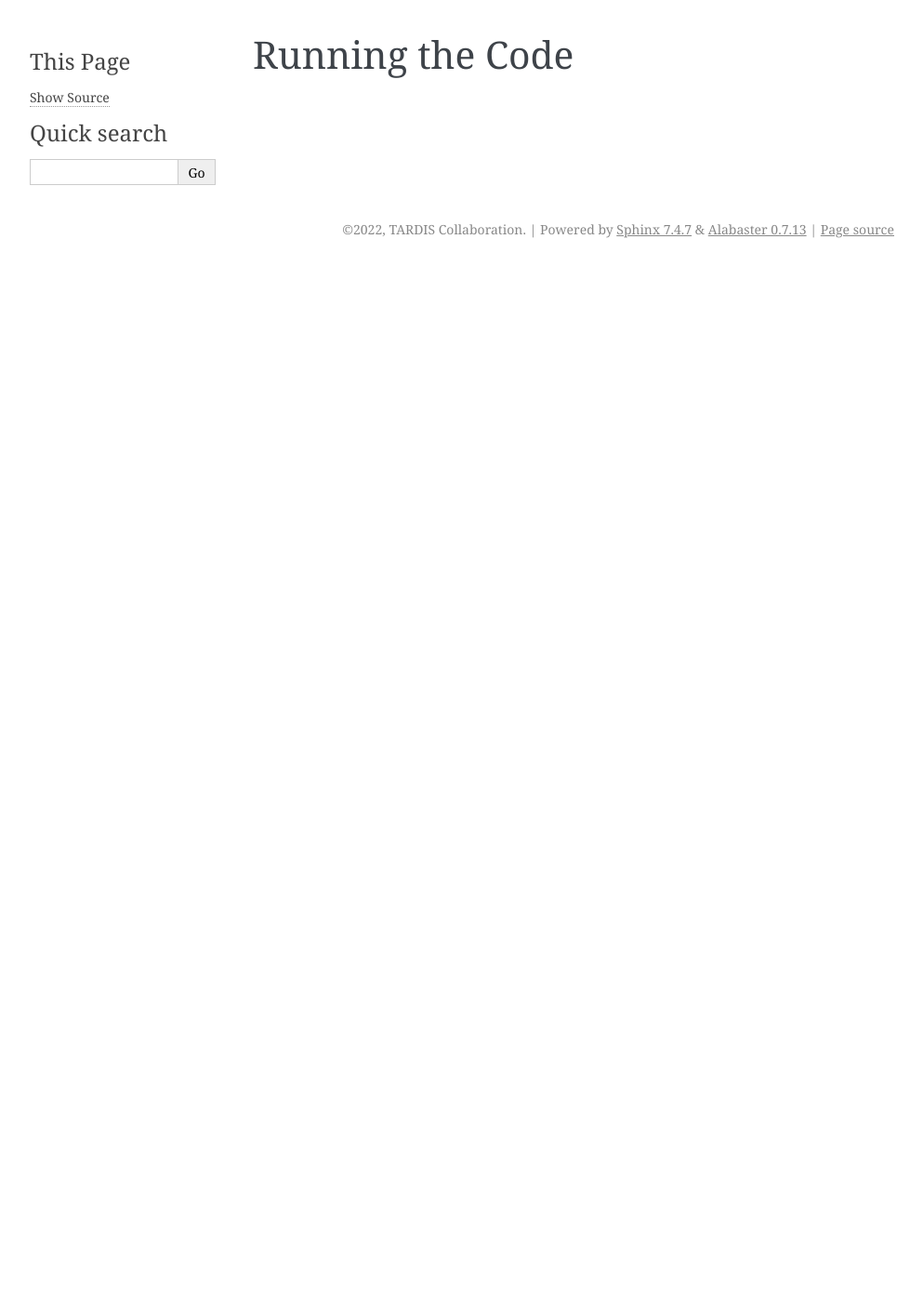
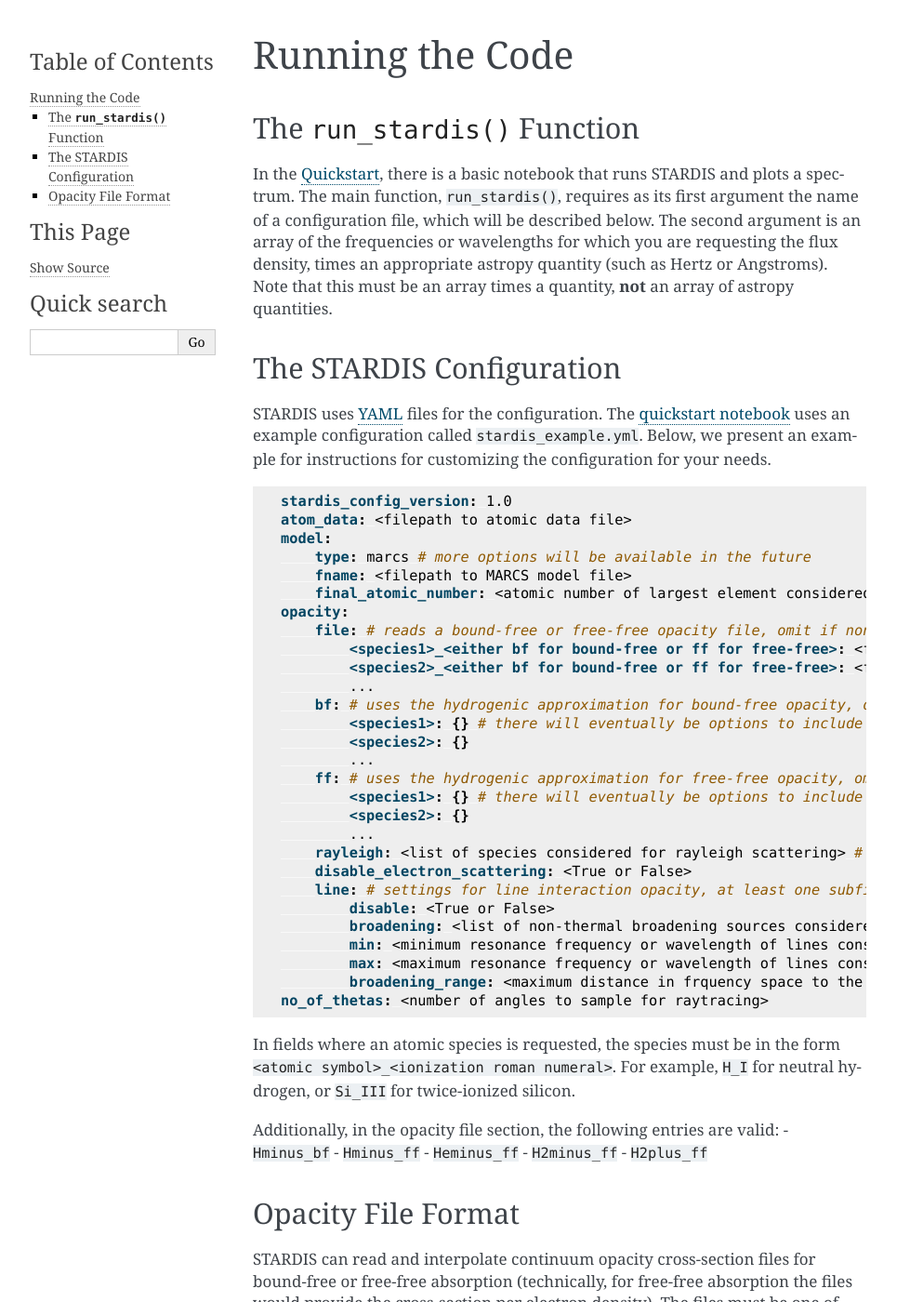
Before and after one commit to tardis-sn/stardis, a Sphinx documentation site: the page built from docs/running_the_code.rst, in a window 1280 px wide and 1400 px high. Shown: the whole window at 93% size, without its empty margins (148-1141 px from the left). Built offline with Sphinx 7.4.7, drawn with Linux system fonts in a browser that asks for light colours; the version number could not be read and is left out; some of the changed text lies outside the part shown.

Commit message:
Added Running the Code content

```diff
--- a/docs/running_the_code.rst
+++ b/docs/running_the_code.rst
@@ -1,2 +1,91 @@
 Running the Code
 ================
+
+The ``run_stardis()`` Function
+------------------------------
+
+In the `Quickstart <quickstart/quickstart.ipynb>`__, there is a basic notebook that
+runs STARDIS and plots a spectrum. The main function, ``run_stardis()``,
+requires as its first argument the name of a configuration file, which
+will be described below. The second argument is an array of the
+frequencies or wavelengths for which you are requesting the flux
+density, times an appropriate astropy quantity (such as Hertz or
+Angstroms). Note that this must be an array times a quantity, **not** an
+array of astropy quantities.
+
+The STARDIS Configuration
+-------------------------
+
+STARDIS uses `YAML <https://yaml.org/>`__ files for the configuration.
+The `quickstart notebook <quickstart/quickstart.ipynb>`__ uses an example configuration called ``stardis_example.yml``.
+Below, we present an example for instructions for customizing the
+configuration for your needs.
+
+.. code:: yaml
+
+   stardis_config_version: 1.0
+   atom_data: <filepath to atomic data file>
+   model:
+       type: marcs # more options will be available in the future
+       fname: <filepath to MARCS model file>
+       final_atomic_number: <atomic number of largest element considered> # may be up to 30
+   opacity:
+       file: # reads a bound-free or free-free opacity file, omit if none
+           <species1>_<either bf for bound-free or ff for free-free>: <filepath to opacity file>
+           <species2>_<either bf for bound-free or ff for free-free>: <filepath to opacity file>
+           ...
+       bf: # uses the hydrogenic approximation for bound-free opacity, omit if none
+           <species1>: {} # there will eventually be options to include files with gaunt factors or departure coefficients
+           <species2>: {}
+           ...
+       ff: # uses the hydrogenic approximation for free-free opacity, omit if none
+           <species1>: {} # there will eventually be options to include files with gaunt factors or departure coefficients
+           <species2>: {}
+           ...
+       rayleigh: <list of species considered for rayleigh scattering> # may include H, He, and/or H2, omit or use [] for none
+       disable_electron_scattering: <True or False>
+       line: # settings for line interaction opacity, at least one subfield is required
+           disable: <True or False>
+           broadening: <list of non-thermal broadening sources considered> # may include radiation, linear_stark, quadratic_stark, and/or van_der_waals, omit or use [] for none
+           min: <minimum resonance frequency or wavelength of lines considered> # must have units, such as Hz or AA
+           max: <maximum resonance frequency or wavelength of lines considered> # must have units, such as Hz or AA
+           broadening_range: <maximum distance in frquency space to the resonant frequency for line broadening to be considered> # necessary for computational efficiency and must have units, 1e13 Hz recommended
+   no_of_thetas: <number of angles to sample for raytracing>
+
+In fields where an atomic species is requested, the species must be in
+the form ``<atomic symbol>_<ionization roman numeral>``. For example,
+``H_I`` for neutral hydrogen, or ``Si_III`` for twice-ionized silicon.
+
+Additionally, in the opacity file section, the following entries are
+valid: - ``Hminus_bf`` - ``Hminus_ff`` - ``Heminus_ff`` - ``H2minus_ff``
+- ``H2plus_ff``
+
+Opacity File Format
+-------------------
+
+STARDIS can read and interpolate continuum opacity cross-section files
+for bound-free or free-free absorption (technically, for free-free
+absorption the files would provide the cross-section per electron
+density). The files must be one of the following formats:
+
+.. code:: csv
+
+   wavelength_1, cross-section_1
+   wavelength_2, cross-section_2
+   wavelength_3, cross-section_3
+   ...
+
+or
+
+.. code:: csv
+
+   , temperature_1, temperature_2, temperature_3, ...
+   wavelength_1, cross-section_11, cross-section_12, cross-section_13, ...
+   wavelength_2, cross-section_21, cross-section_22, cross-section_23, ...
+   wavelength_3, cross-section_31, cross-section_32, cross-section_33, ...
+   ...
+
+Note the leading comma in the latter format. Temperatures must be in
+Kelvin, wavelengths in Angstroms, and cross-sections in cm^2 for
+bound-free or cm^5 for free-free (once again because free-free opacity
+files provide the cross-section per electron density).
```
